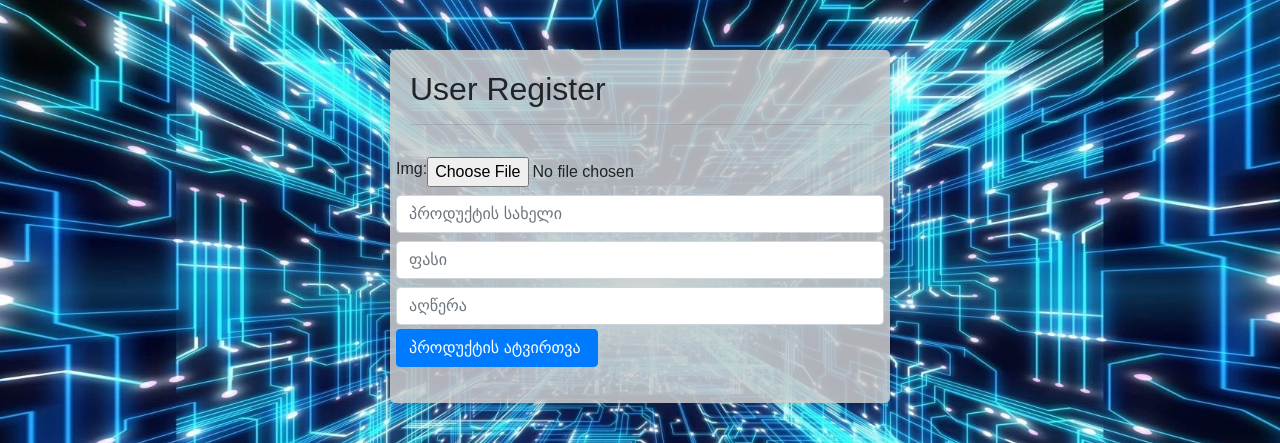
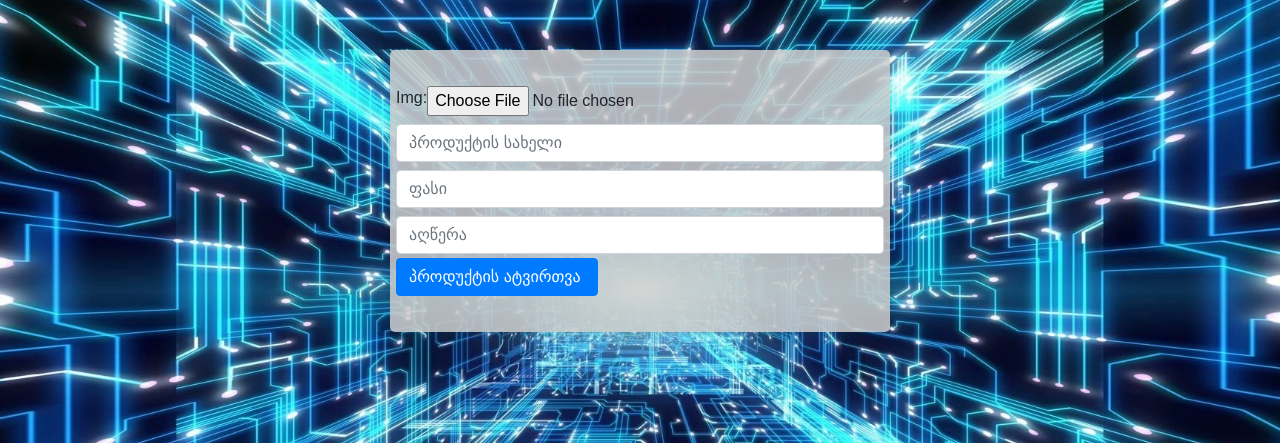
Before and after one commit to JustNoOne777/OG, a Flask app: page /create_product in a window 1280 px wide. Shown: the part 110-553 px from the top of the page. Run offline with Flask 3, Linux system fonts and the light colour scheme; a user stored in the database is signed in; parts of the project's set-up code (start-up, migrations or seed data) failed here and were passed over; some libraries are stand-ins or nearby versions.

Commit message:
Add files via upload

```diff
--- a/routes.py
+++ b/routes.py
@@ -1,7 +1,7 @@
 from flask import jsonify, render_template, redirect, request
 from os import path
 from flask_login import login_user, logout_user, login_required, current_user
-from models import Command, Product, User
+from models import Command, Product, User, Profile
 from forms import ProductForm, RegisterForm, LoginForm
 from ext import app,db
 
@@ -86,7 +86,7 @@ def create_product():
         new_product=Product(name=form.name.data, price=form.price.data, info=form.info.data)
 
         image= form.img.data
-        directory= path.join(app.root_path, "static", "images", image.filename )
+        directory= path.join(app.root_path, "static", "Images", image.filename )
         image.save(directory)
         new_product.img = image.filename
 
@@ -95,10 +95,10 @@ def create_product():
 
     return render_template("create_product.html", form=form)
 
-@app.route("/profile/<int:profile_id>")
+@app.route('/profile/<int:profile_id>')
 def profile(profile_id):
-    print("Reccived profile id", profile_id)
-    return render_template("profile.html", user=profiles[profile_id])
+    profile = Profile.query.get(profile_id)
+    return render_template("profile.html", user=profile)
 
 @app.route('/buy_product', methods=['POST'])
 def buy_product():
--- a/templates/create_product.html
+++ b/templates/create_product.html
@@ -64,8 +64,6 @@ Online Market OG - Register
   }
 </style>
 <div class="container">
-    <h2>User Register</h2>
-    <hr>
     <div class="row">
         <form method="post" enctype="multipart/form-data" class="col p-3">
             <div class="row">
```
